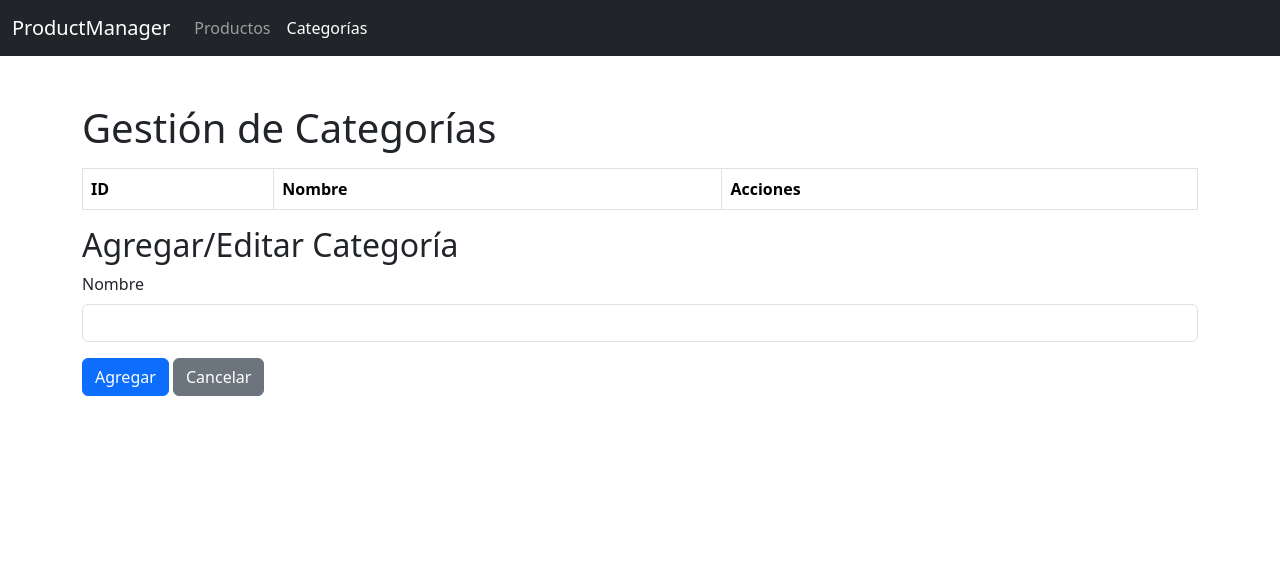
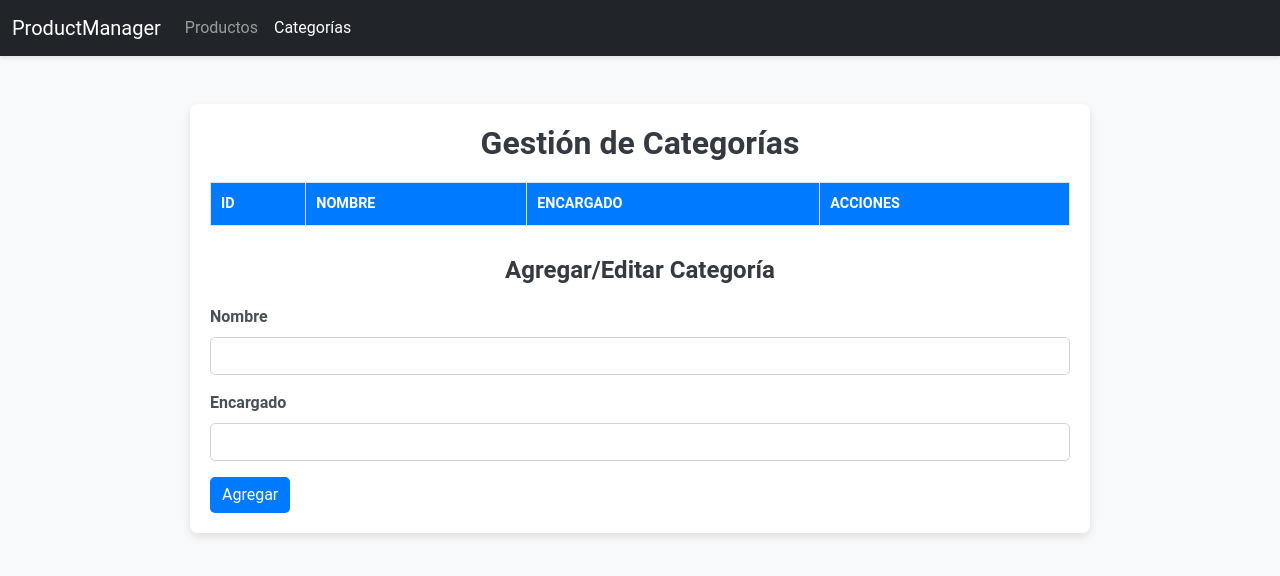
Before and after one commit to Jfgazonb20/ProductManager, a Django app: page /categories/ in a window 1280 px wide. Shown: the top 576 px of the page. Run offline with Django 5.2, Linux system fonts and the light colour scheme; tables that the repository leaves empty hold one stand-in row (values such as "Sample post"); lists and menus that the app fills with data are empty.

Commit message:
Nomenclatura y diagrama Flujo Micros

```diff
--- a/ProductManager/ProductManager/settings.py
+++ b/ProductManager/ProductManager/settings.py
@@ -71,7 +71,9 @@ TEMPLATES = [
     },
 ]
 
-STATICFILES_DIRS = [BASE_DIR / 'static']  # Incluir archivos estáticos personalizados
+# settings.py
+STATIC_URL = '/static/'
+STATICFILES_DIRS = [BASE_DIR / 'static']
 
 
 REST_FRAMEWORK = {
--- a/ProductManager/categories/models.py
+++ b/ProductManager/categories/models.py
@@ -2,9 +2,10 @@ from django.db import models
 
 class Category(models.Model):
     name = models.CharField(max_length=100, unique=True)
+    encargado = models.CharField(max_length=200, blank=True, default="Sin encargado")  # Campo para encargado
 
     class Meta:
-        ordering = ['name']  # Ordenará por el campo "name" alfabéticamente
+        ordering = ['name']  # Ordena las categorías alfabéticamente por nombre
 
     def __str__(self):
         return self.name
--- a/ProductManager/categories/serializers.py
+++ b/ProductManager/categories/serializers.py
@@ -4,4 +4,4 @@ from .models import Category
 class CategorySerializer(serializers.ModelSerializer):
     class Meta:
         model = Category
-        fields = '__all__'
+        fields = ['id', 'name', 'encargado']
--- a/ProductManager/categories/views.py
+++ b/ProductManager/categories/views.py
@@ -11,5 +11,6 @@ class CategoryRetrieveUpdateDestroyView(generics.RetrieveUpdateDestroyAPIView):
     queryset = Category.objects.all()
     serializer_class = CategorySerializer
 
+
 def categories(request):
     return render(request, 'categories.html')
--- a/ProductManager/static/css/style.css
+++ b/ProductManager/static/css/style.css
@@ -89,6 +89,14 @@ h2 {
     width: 100%;
 }
 
+.table td {
+    vertical-align: middle; /* Asegura que el contenido esté centrado verticalmente */
+}
+
+.btn {
+    margin-right: 5px; /* Añade espacio entre los botones */
+}
+
 .table th {
     background-color: #007bff;
     color: white;
--- a/ProductManager/static/js/categories.js
+++ b/ProductManager/static/js/categories.js
@@ -6,13 +6,16 @@ document.addEventListener("DOMContentLoaded", () => {
             const response = await fetch(API_URL);
             const categories = await response.json();
             const tableBody = document.getElementById("category-table");
-            tableBody.innerHTML = "";
+            tableBody.innerHTML = ""; // Limpia la tabla antes de agregar nuevas filas
 
+            if (categories.results && categories.results.length > 0) {
                 categories.results.forEach((category) => {
+                    // Asegúrate de que los botones estén en la columna de acciones
                     const row = `
                     <tr>
                         <td>${category.id}</td>
                         <td>${category.name}</td>
+                        <td>${category.encargado || "Sin encargado"}</td>
                         <td>
                             <button class="btn btn-warning btn-sm btn-edit" data-id="${category.id}">Editar</button>
                             <button class="btn btn-danger btn-sm btn-delete" data-id="${category.id}">Eliminar</button>
@@ -20,13 +23,17 @@ document.addEventListener("DOMContentLoaded", () => {
                     </tr>
                 `;
                 tableBody.innerHTML += row;
+
                 });
-
-            addEventListenersToButtons();
+                addEventListenersToButtons(); // Vincula los eventos a los botones después de agregar las filas
+            } else {
+                tableBody.innerHTML = '<tr><td colspan="4">No hay categorías disponibles.</td></tr>';
+            }
         } catch (error) {
             console.error("Error al cargar las categorías:", error);
         }
     };
+
 
     const addEventListenersToButtons = () => {
         document.querySelectorAll(".btn-edit").forEach((button) => {
@@ -47,16 +54,19 @@ document.addEventListener("DOMContentLoaded", () => {
     const loadCategoryForEditing = async (id) => {
         try {
             const response = await fetch(`${API_URL}${id}/`);
+            if (response.ok) {
                 const category = await response.json();
-
                 document.getElementById("category-name").value = category.name;
+                document.getElementById("encargado").value = category.encargado;
 
                 const submitButton = document.getElementById("submit-button");
-            const cancelButton = document.getElementById("cancel-button");
                 submitButton.textContent = "Guardar";
                 submitButton.dataset.id = id;
 
-            cancelButton.style.display = "inline-block";
+                document.getElementById("cancel-button").style.display = "inline-block";
+            } else {
+                alert("Error al cargar la categoría.");
+            }
         } catch (error) {
             console.error("Error al cargar la categoría:", error);
         }
@@ -66,10 +76,7 @@ document.addEventListener("DOMContentLoaded", () => {
         if (!confirm("¿Estás seguro de que deseas eliminar esta categoría?")) return;
 
         try {
-            const response = await fetch(`${API_URL}${id}/`, {
-                method: "DELETE",
-            });
-
+            const response = await fetch(`${API_URL}${id}/`, { method: "DELETE" });
             if (response.ok) {
                 alert("Categoría eliminada con éxito.");
                 loadCategories();
@@ -85,18 +92,22 @@ document.addEventListener("DOMContentLoaded", () => {
         e.preventDefault();
 
         const name = document.getElementById("category-name").value.trim();
+        const encargado = document.getElementById("encargado").value.trim();
         const submitButton = document.getElementById("submit-button");
         const id = submitButton.dataset.id;
         const method = id ? "PUT" : "POST";
         const url = id ? `${API_URL}${id}/` : API_URL;
 
+        if (!name || !encargado) {
+            alert("El nombre y el encargado son obligatorios.");
+            return;
+        }
+
         try {
             const response = await fetch(url, {
                 method,
-                headers: {
-                    "Content-Type": "application/json",
-                },
-                body: JSON.stringify({ name }),
+                headers: { "Content-Type": "application/json" },
+                body: JSON.stringify({ name, encargado }),
             });
 
             if (response.ok) {
@@ -117,6 +128,7 @@ document.addEventListener("DOMContentLoaded", () => {
         const cancelButton = document.getElementById("cancel-button");
         submitButton.textContent = "Agregar";
         delete submitButton.dataset.id;
+        cancelButton.style.display = "none";
     };
 
     document.getElementById("cancel-button").addEventListener("click", resetForm);
--- a/ProductManager/templates/categories.html
+++ b/ProductManager/templates/categories.html
@@ -28,32 +28,41 @@
 
     <div class="container mt-5">
         <h1>Gestión de Categorías</h1>
+
+        <!-- Contenedor para la tabla de categorías -->
+        <div class="actions-container mb-4">
             <table class="table table-bordered mt-3">
                 <thead>
                     <tr>
                         <th>ID</th>
                         <th>Nombre</th>
+                        <th>Encargado</th>
                         <th>Acciones</th>
                     </tr>
                 </thead>
-            <tbody id="category-table">
-            </tbody>
+                <tbody id="category-table"></tbody>
             </table>
+        </div>
 
+        <!-- Formulario de categorías -->
+        <div class="form-container">
             <h2>Agregar/Editar Categoría</h2>
             <form id="category-form">
                 <div class="mb-3">
                     <label for="category-name" class="form-label">Nombre</label>
                     <input type="text" id="category-name" class="form-control" required>
                 </div>
+                <div class="mb-3">
+                    <label for="encargado" class="form-label">Encargado</label>
+                    <input type="text" id="encargado" class="form-control" required>
+                </div>
                 <button type="submit" class="btn btn-primary" id="submit-button">Agregar</button>
-            <button type="button" class="btn btn-secondary" id="cancel-button">Cancelar</button>
+                <button type="button" class="btn btn-secondary" id="cancel-button" style="display: none;">Cancelar</button>
             </form>
         </div>
+    </div>
 
-    <script src="https://cdn.jsdelivr.net/npm/bootstrap@5.3.0-alpha3/dist/js/bootstrap.bundle.min.js"></script>
     <script src="/static/js/categories.js"></script>
-    <link href="/static/css/productmanager_styles.css" rel="stylesheet">
-
+    <link href="/static/css/style.css" rel="stylesheet">
 </body>
 </html>
--- a/ProductManager/templates/home.html
+++ b/ProductManager/templates/home.html
@@ -15,7 +15,7 @@
         <a href="/sat-data/download/" class="btn btn-info">Descargar SAT</a>
 
     </div>
-    <link href="/static/css/productmanager_styles.css" rel="stylesheet">
+    <link href="/static/css/style.css" rel="stylesheet">
 
 </body>
 </html>
--- a/ProductManager/templates/products.html
+++ b/ProductManager/templates/products.html
@@ -256,7 +256,7 @@
             loadProducts();
         });
     </script>
-    <link href="/static/css/productmanager_styles.css" rel="stylesheet">
+    <link href="/static/css/style.css" rel="stylesheet">
 
 </body>
 </html>
```
Also changed, not shown: ProductManager/categories/migrations/0002_alter_category_options.py (added), ProductManager/categories/migrations/0003_category_encargado.py (added), ProductManager/categories/migrations/0004_alter_category_encargado.py (added), ProductManager/products/migrations/0002_category.py (added). Lines whose indentation alone changed are shown as unchanged.
